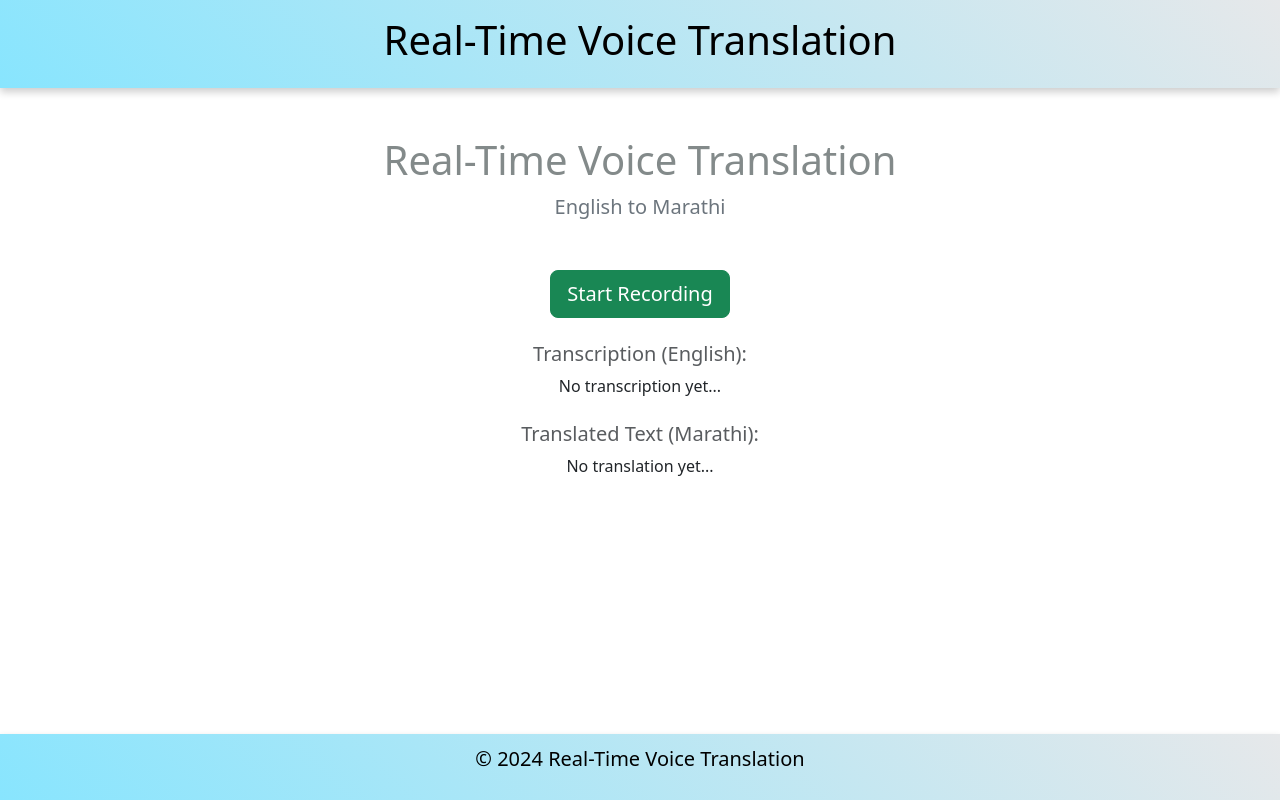
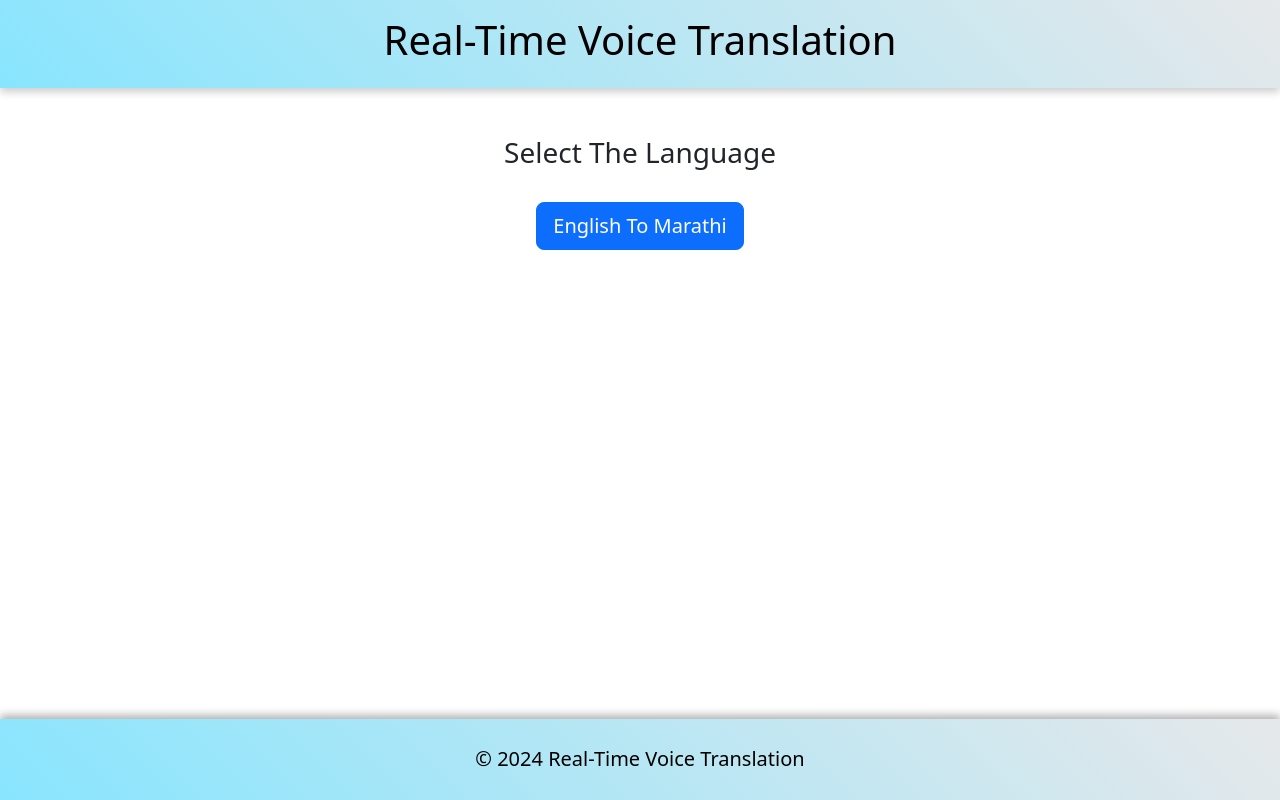
Before and after one commit to Anuraj4/BE-Project, a React (Create React App) app in the folder RealTimeVoiceTranslation/frontend/: page / in a window 1280 px wide. Built offline with nearby package versions, Linux system fonts and the light colour scheme; no server answers; the HTML template or start-up script is replaced by a standard one.

Commit message:
Added the functionality of select language using button

```diff
--- a/RealTimeVoiceTranslation/frontend/src/App.css
+++ b/RealTimeVoiceTranslation/frontend/src/App.css
@@ -32,12 +32,14 @@ main {
 
 footer {
   background: linear-gradient(45deg, #88e5fe, #e6e8ea); /* Blue gradient */
-  box-shadow: 0 4px 8px rgba(0, 0, 0, 0.2);  padding: 10px;
+  box-shadow: 0 -4px 8px rgba(0, 0, 0, 0.3); /* Adjusted for shadow on the upper side */
+  padding: 10px;
   color: black;
   position: fixed;
   width: 100%;
   bottom: 0;
   font-size: 20px;
+  padding-top: 25px;
 }
 
 select,
--- a/RealTimeVoiceTranslation/frontend/src/App.js
+++ b/RealTimeVoiceTranslation/frontend/src/App.js
@@ -4,12 +4,13 @@ import Footer from './components/Footer';
 import Translator from './components/Translator';
 import './App.css';
 import 'bootstrap/dist/css/bootstrap.min.css';
+import Home from './components/Home';
 
 function App() {
   return (
     <div className="App">
       <Header />
-      <Translator />
+      <Home />
       <Footer />
     </div>
   );
--- /dev/null
+++ b/RealTimeVoiceTranslation/frontend/src/components/Home.js
@@ -0,0 +1,34 @@
+import React, { useState } from 'react';
+import Translator from './Translator';
+import Button from 'react-bootstrap/Button';
+
+const Home = () => {
+    const [showTranslator, setShowTranslator] = useState(false);
+
+    const handleButtonClick = () => {
+        setShowTranslator((prevState) => !prevState); // Toggle the component visibility
+    };
+
+    return (
+        <>
+            {/* Styling for 'Select The Language' using Bootstrap */}
+            <div className="text-center mt-5">
+                <h3>Select The Language</h3>
+            </div>
+
+            {/* Main content */}
+            <div className="text-center mt-4">
+                <Button
+                    className="btn-lg mt-2"
+                    variant="primary" // You can change this to any color variant like "success", "danger", etc.
+                    onClick={handleButtonClick}
+                >
+                    {showTranslator ? 'Close Translator' : 'English To Marathi'}
+                </Button>
+                {showTranslator && <Translator />} {/* Conditionally render the Translator component */}
+            </div>
+        </>
+    );
+};
+
+export default Home;
--- a/RealTimeVoiceTranslation/frontend/src/components/Translator.js
+++ b/RealTimeVoiceTranslation/frontend/src/components/Translator.js
@@ -67,7 +67,7 @@ const Translator = () => {
   });
 
   return (
-    <div className='container text-center mt-5'>
+    <div className='container text-center mt-4'>
       <h1 className='custom-bold'>Real-Time Voice Translation</h1>
       <p className='lead mb-4 text-secondary'>English to Marathi</p>
       <Button
```
